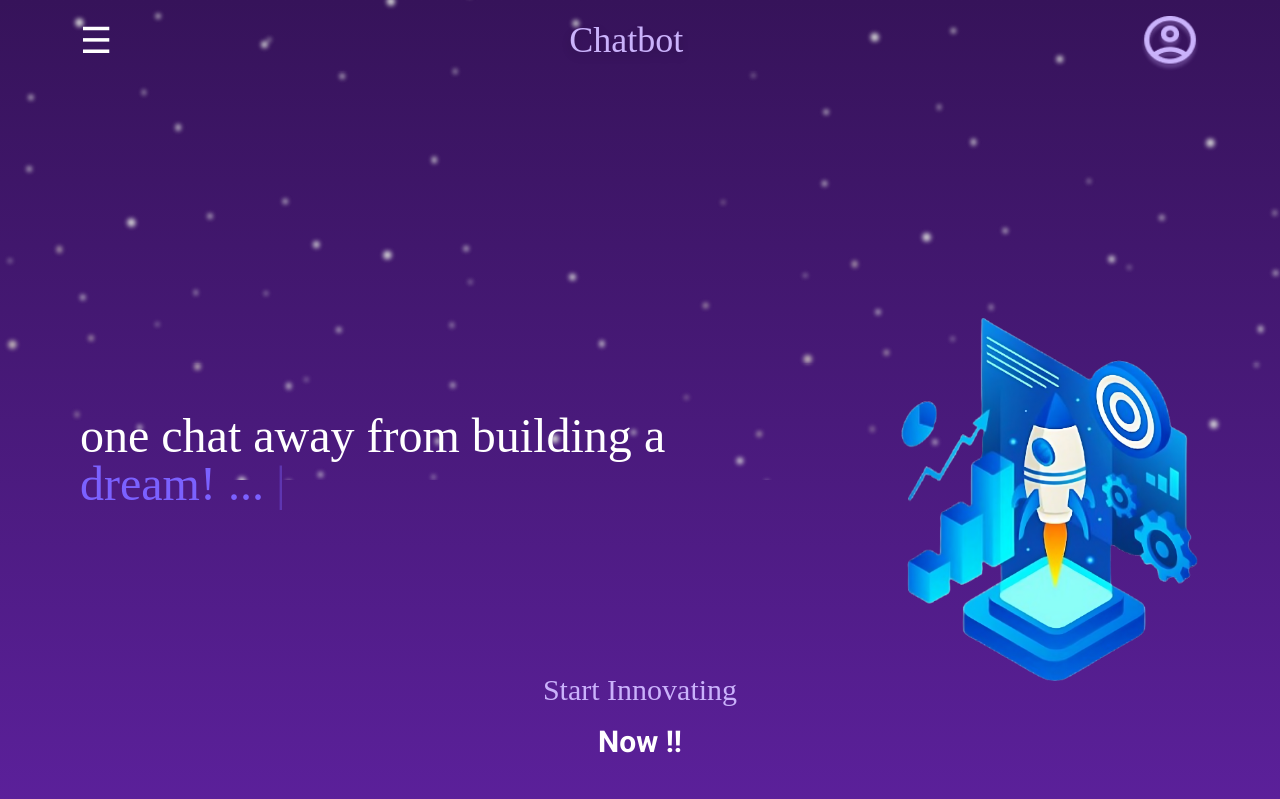
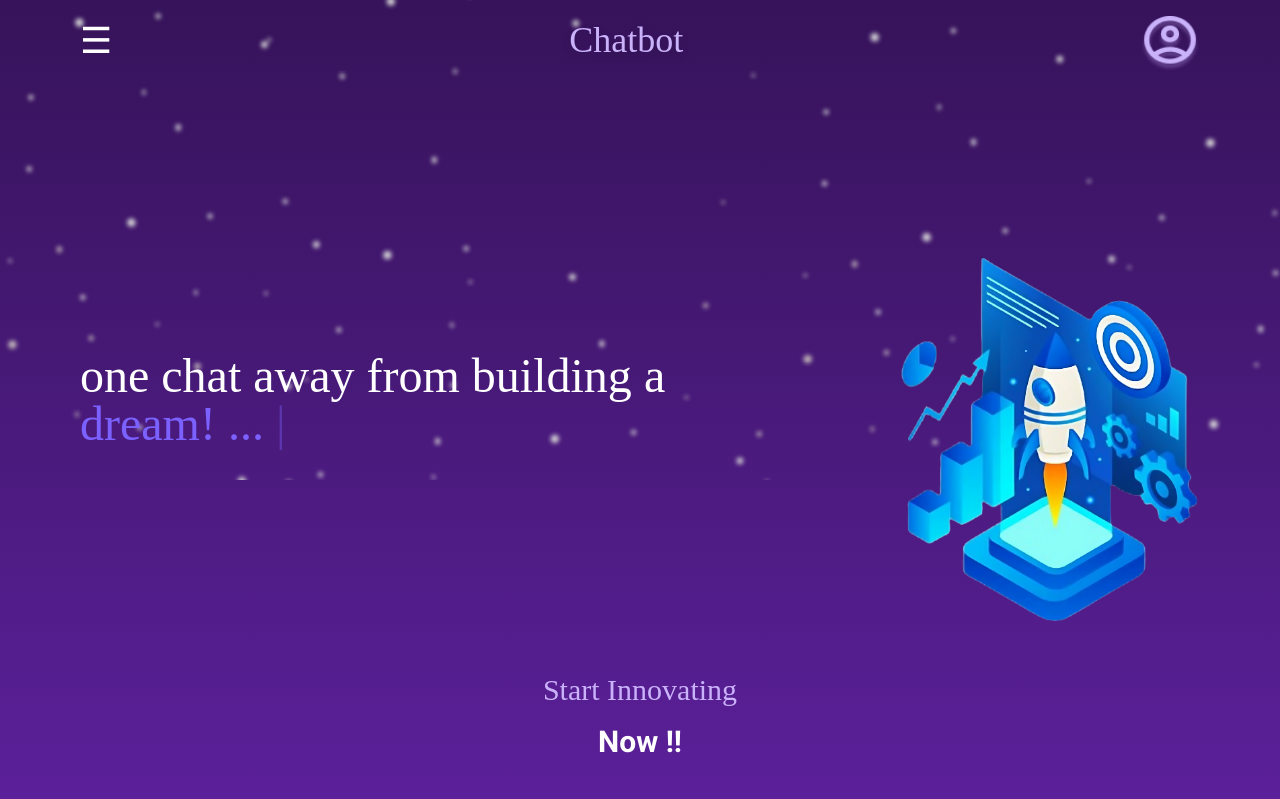
Before and after one commit to mekbalidris/ChatBot, a React (Vite) app in the folder front-end/: page / in a window 1280 px wide. Shown: the top 799 px of the page. Built offline with nearby package versions, Linux system fonts and the light colour scheme; a web font is replaced by a local one.

Commit message:
responsivness

```diff
--- a/front-end/src/pages/Home.jsx
+++ b/front-end/src/pages/Home.jsx
@@ -22,7 +22,7 @@ export default function Home() {
   return (
     <>
     <HomeBackground />
-    <div className="flex lg:flex-row flex-col xl:absolute xl:top-0 xl:h-screen w-full justify-between items-center lg:gap-[13%] gap-5 mt-15 px-20">
+    <div className="flex lg:flex-row flex-col xl:absolute xl:mt-0 xl:top-0 xl:h-screen w-full justify-between items-center lg:gap-[13%] gap-5 mt-15 px-20">
       <motion.div
         className="lg:text-5xl sm:text-3xl text-2xl text-white font-main lg:w-180"
         initial={{ opacity: 0 }}
```
